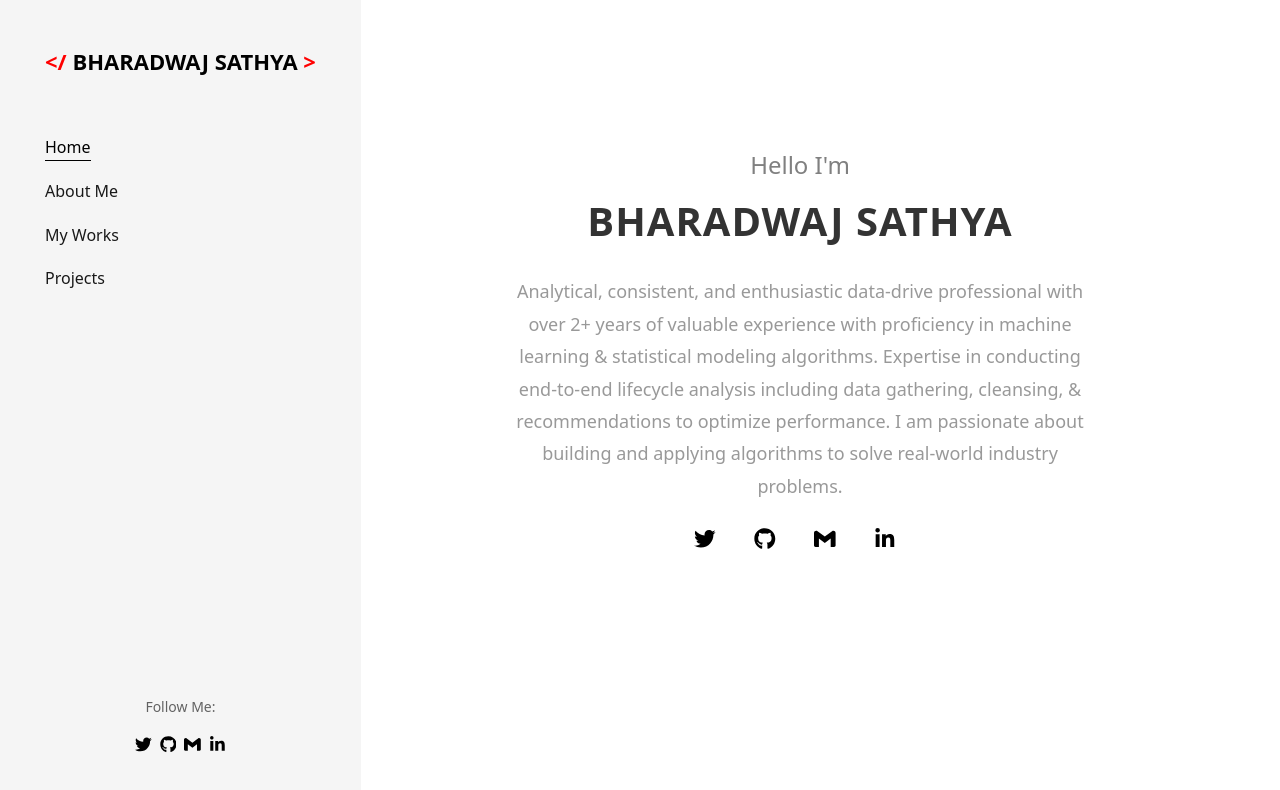
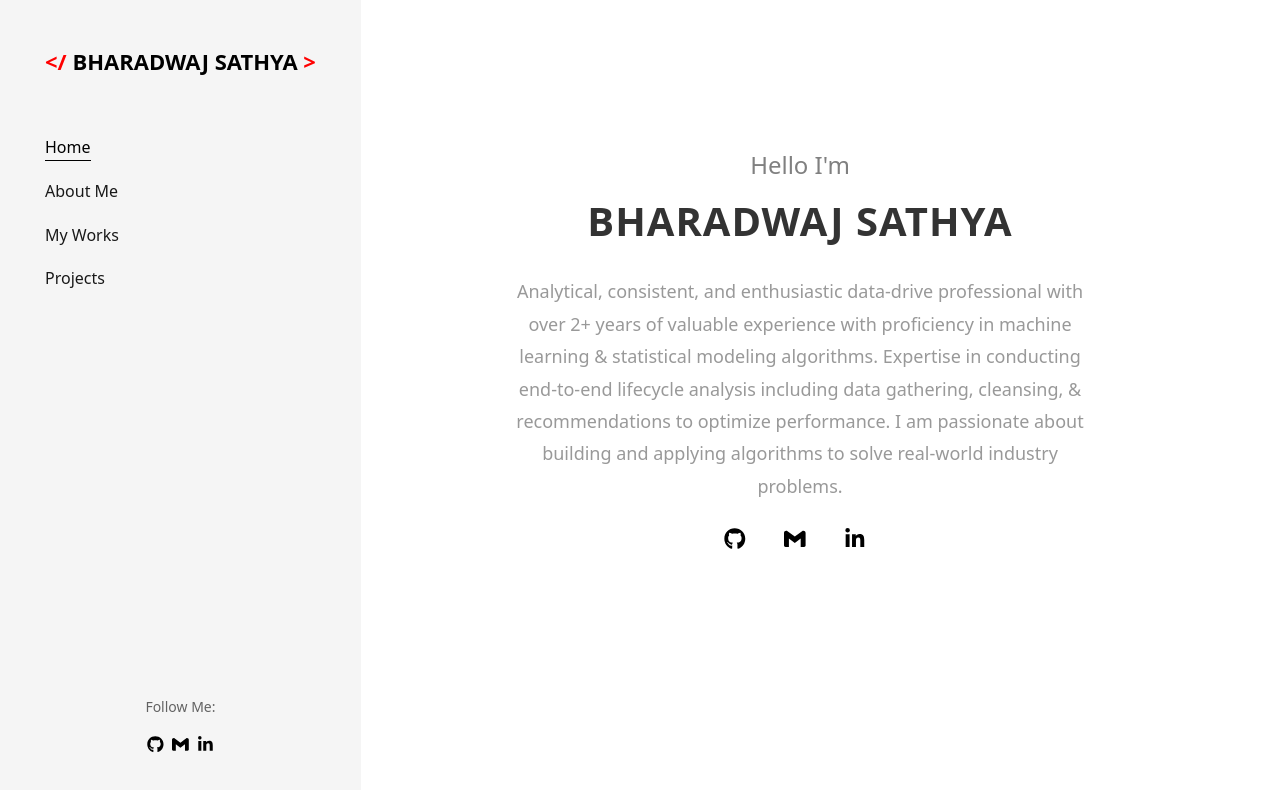
Before and after one commit to Bharadwaj-Sathya/Portfoilo, a React (Create React App) app in the folder client/: page /home in a window 1280 px wide. Shown: the top 790 px of the page. Built offline with nearby package versions, Linux system fonts and the light colour scheme.

Commit message:
Changes in Nav, Home, Blog

```diff
--- a/client/src/components/Home.js
+++ b/client/src/components/Home.js
@@ -35,7 +35,7 @@ const Home = () => {
                     industry problems.
                   </p>
                   <ul class="ftco-social mt-3">
-                    <li>
+                    {/* <li>
                       <a
                         rel="noreferrer"
                         target="_blank"
@@ -51,7 +51,7 @@ const Home = () => {
                           <FaTwitter></FaTwitter>
                         </IconContext.Provider>
                       </a>
-                    </li>
+                    </li> */}
                     <li>
                       <a
                         rel="noreferrer"
--- a/client/src/components/Navbar.js
+++ b/client/src/components/Navbar.js
@@ -69,7 +69,7 @@ function Navbar() {
             <Link to="www.bharadwajsathya.com">Bharadwaj</Link> */}
           </p>
           <ul>
-            <li>
+            {/* <li>
               <a target="_blank" href="https://twitter.com/SathyaBharadwaz">
                 {" "}
                 <IconContext.Provider
@@ -82,7 +82,7 @@ function Navbar() {
                   <FaTwitter></FaTwitter>
                 </IconContext.Provider>
               </a>
-            </li>
+            </li> */}
             <li>
               <a target="_blank" href="https://github.com/Bharadwaj-Sathya">
                 <IconContext.Provider
--- a/client/src/components/Projects/Blog.js
+++ b/client/src/components/Projects/Blog.js
@@ -29,7 +29,7 @@ const Blog = () => {
         const data = await response.data;
         setHtmlContent(data);
       } catch (error) {
-        throw error; // Rethrow the error for the component to handle
+        console.log(error); // Rethrow the error for the component to handle
       }
     };
 
```
